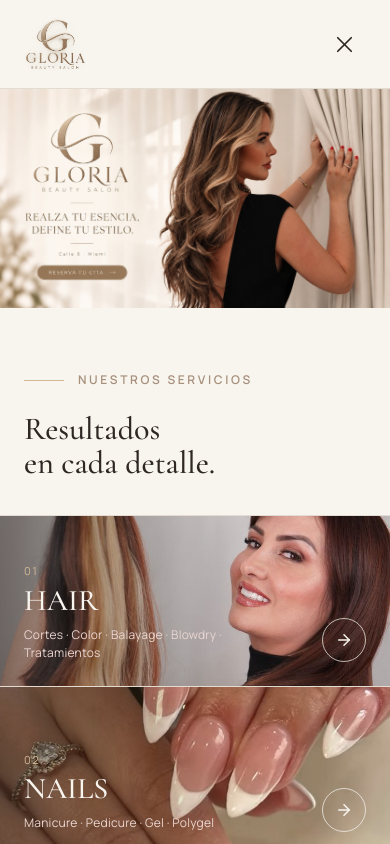
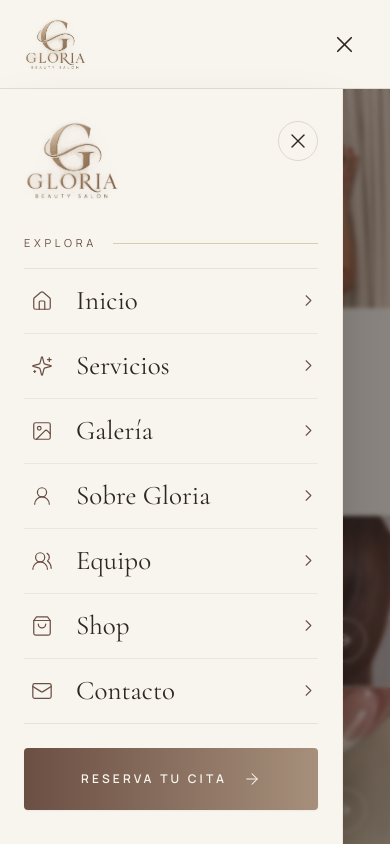
Before and after one commit to bodyshapersystem/Gloria-beauty-salon-, a Next.js app: page / in a window 390 px wide. Both pictures are taken after a click on the button "Abrir menú". Shown: the top 844 px of the page. Built offline with nearby package versions, Linux system fonts and the light colour scheme.

Commit message:
Fix mobile drawer overlay positioning

```diff
--- a/components/public/Nav.tsx
+++ b/components/public/Nav.tsx
@@ -51,6 +51,7 @@
   }, []);
 
   return (
+    <>
       <header className="sticky top-0 z-50 bg-ivory/90 backdrop-blur-md border-b border-taupe/25">
         <nav className="max-w-[1220px] mx-auto flex items-center justify-between px-6 md:px-8 py-4">
           <Link href="/" aria-label="Gloria Beauty Salon — inicio">
@@ -82,9 +83,10 @@
             {open ? <X size={27} strokeWidth={1.5} /> : <Menu size={29} strokeWidth={1.5} />}
           </button>
         </nav>
+      </header>
 
       {open && (
-        <div className="lg:hidden fixed inset-0 top-[89px] z-[60]">
+        <div className="lg:hidden fixed inset-x-0 bottom-0 top-[89px] z-[100]">
           <button
             aria-label="Cerrar menú"
             onClick={() => setOpen(false)}
@@ -233,6 +235,6 @@
           </aside>
         </div>
       )}
-    </header>
+    </>
   );
 }
```
Lines whose indentation alone changed are shown as unchanged.
